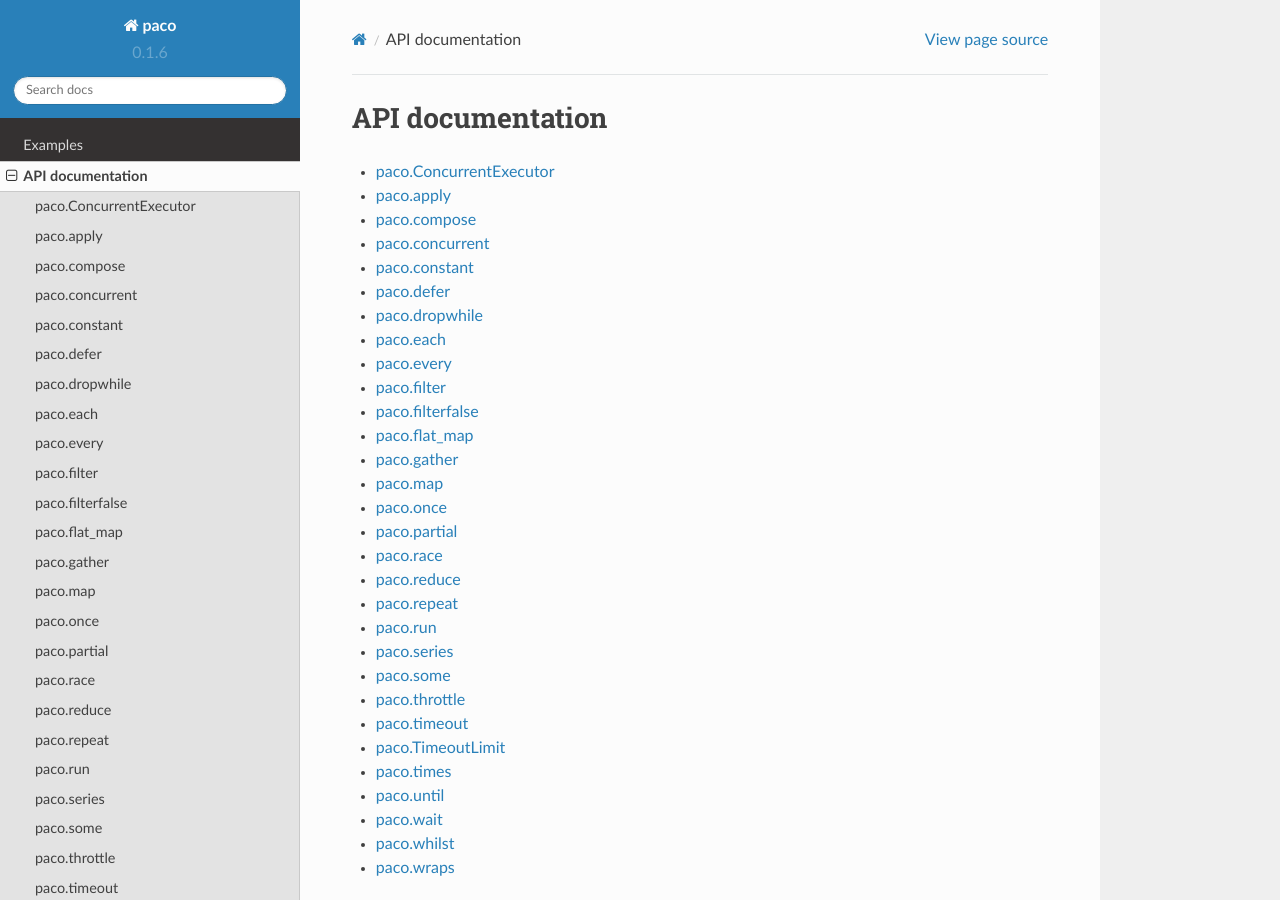
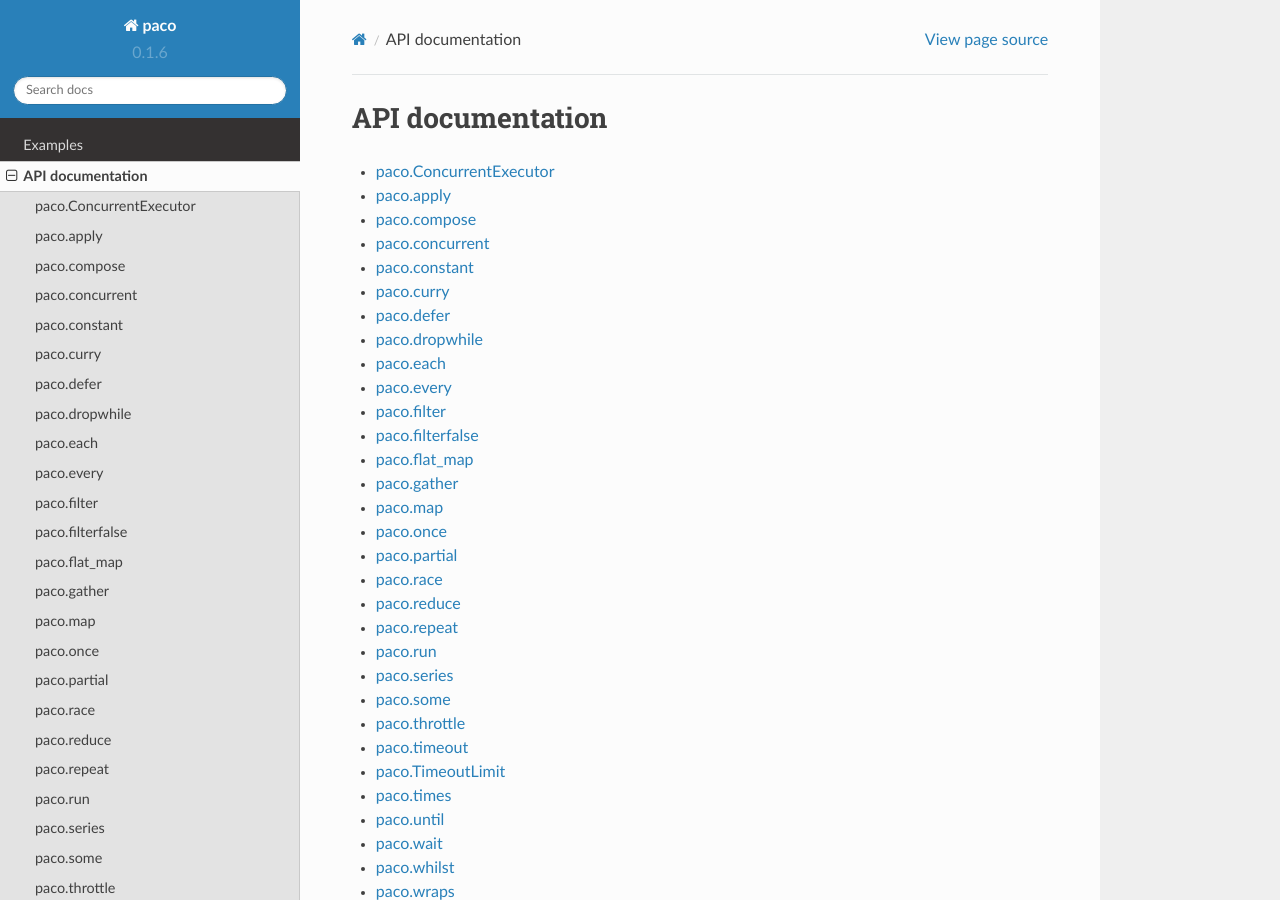
Before and after one commit to h2non/paco, a Sphinx documentation site: the page built from docs/api.rst, in a window 1280 px wide and 1217 px high, cut to the strip 0-900 px from the top of the window. Built offline with Sphinx 7.4.7 and the Read the Docs theme 2.0.0, drawn with Linux system fonts in a browser that asks for light colours.

Commit message:
feat(#26): add curry function in API documentation

```diff
--- a/README.rst
+++ b/README.rst
@@ -50,6 +50,7 @@ API
 - paco.compose_
 - paco.concurrent_
 - paco.constant_
+- paco.curry_
 - paco.defer_
 - paco.dropwhile_
 - paco.each_
@@ -82,6 +83,7 @@ API
 .. _paco.compose: http://paco.readthedocs.io/en/latest/api.html#paco.compose
 .. _paco.concurrent: http://paco.readthedocs.io/en/latest/api.html#paco.concurrent
 .. _paco.constant: http://paco.readthedocs.io/en/latest/api.html#paco.constant
+.. _paco.curry: http://paco.readthedocs.io/en/latest/api.html#paco.curry
 .. _paco.defer: http://paco.readthedocs.io/en/latest/api.html#paco.defer
 .. _paco.dropwhile: http://paco.readthedocs.io/en/latest/api.html#paco.dropwhile
 .. _paco.each: http://paco.readthedocs.io/en/latest/api.html#paco.each
--- a/docs/api.rst
+++ b/docs/api.rst
@@ -8,6 +8,7 @@ API documentation
    paco.compose <http://paco.readthedocs.io/en/latest/api.html#paco.compose>
    paco.concurrent <http://paco.readthedocs.io/en/latest/api.html#paco.concurrent>
    paco.constant <http://paco.readthedocs.io/en/latest/api.html#paco.constant>
+   paco.curry <http://paco.readthedocs.io/en/latest/api.html#paco.curry>
    paco.defer <http://paco.readthedocs.io/en/latest/api.html#paco.defer>
    paco.dropwhile <http://paco.readthedocs.io/en/latest/api.html#paco.dropwhile>
    paco.each <http://paco.readthedocs.io/en/latest/api.html#paco.each>
```
